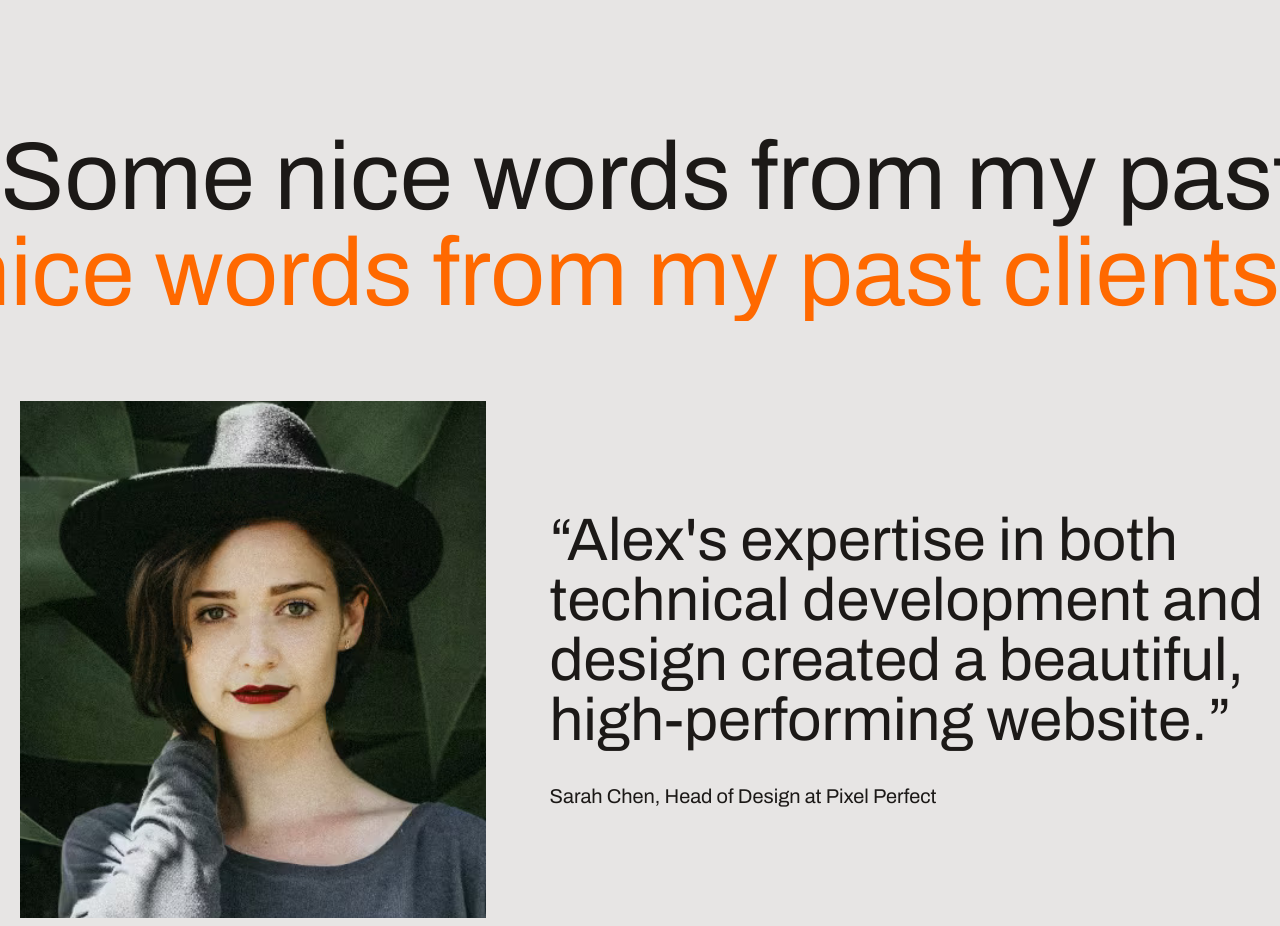
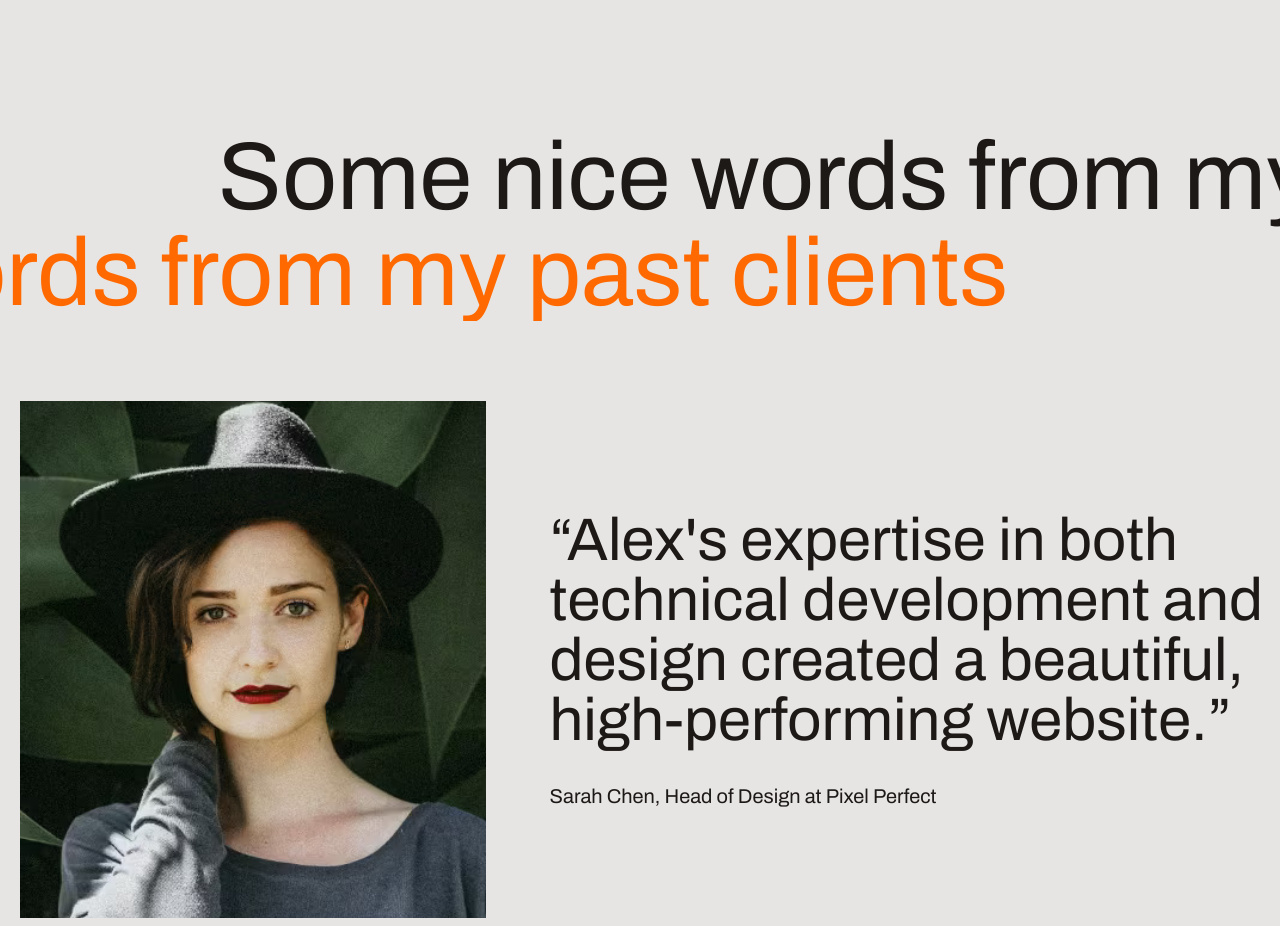
Before and after one commit to NjilaBoris/loic_portfolio, a Next.js app: page / in a window 1280 px wide. Shown: the part 4220-5146 px from the top of the page. Built offline with nearby package versions, Linux system fonts and the light colour scheme.

Commit message:
Testimonials V1

```diff
--- a/sections/Testimonials.tsx
+++ b/sections/Testimonials.tsx
@@ -1,8 +1,11 @@
+"use client";
 import image1 from "@/public/images/testimonial-1.jpg";
 import image2 from "@/public/images/testimonial-2.jpg";
 import image3 from "@/public/images/testimonial-3.jpg";
 import { ArrowLeft, ArrowRight } from "lucide-react";
+import { useScroll, motion, useTransform } from "motion/react";
 import Image from "next/image";
+import { useRef } from "react";
 
 const testimonials = [
   {
@@ -35,16 +38,29 @@ const testimonials = [
 ];
 
 const Testimonials = () => {
+  const titleRef = useRef(null);
+  const { scrollYProgress } = useScroll({
+    target: titleRef,
+    offset: ["start end", "end end"],
+  });
+  const transformTop = useTransform(scrollYProgress, [0, 1], ["0%", "17%"]);
+  const transformBottom = useTransform(scrollYProgress, [0, 1], ["0%", "-17%"]);
   const testimonialsIndex = 0;
   return (
     <section className="py-24 md:py-32 lg:py-40" id="testimonials">
-      <h2 className="text-4xl flex md:text-7xl lg:text-8xl flex-col overflow-clip">
-        <span className="whitespace-nowrap">
+      <h2
+        className="text-4xl flex md:text-7xl lg:text-8xl flex-col overflow-clip"
+        ref={titleRef}
+      >
+        <motion.span className="whitespace-nowrap" style={{ x: transformTop }}>
           Some nice words from my past clients
-        </span>
-        <span className="whitespace-nowrap self-end text-orange-500">
+        </motion.span>
+        <motion.span
+          className="whitespace-nowrap self-end text-orange-500"
+          style={{ x: transformBottom }}
+        >
           Some nice words from my past clients
-        </span>
+        </motion.span>
       </h2>
       <div className="container">
         <div className="mt-20 pl-5">
```
